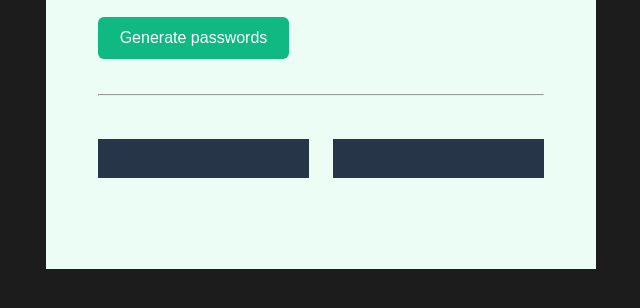
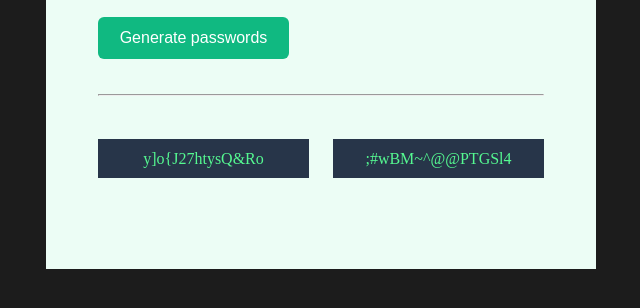
Before and after one commit to syntaxterror-master/Password-Generator, a plain HTML site: page index.html in a window 1280 px wide. Both pictures are taken after a click on the button "Generate passwords". Shown: the part 406-714 px from the top of the page, without its empty margins (319-959 px from the left). Drawn offline with Linux system fonts and the light colour scheme.

Commit message:
Implemented function that generates 2 random passwords

```diff
--- a/index.html
+++ b/index.html
@@ -16,7 +16,7 @@
     </div>
       <h1 id="heading-el">Generate a<br> <span>random password</span></h1>
       <p id="slogan-el">Never use an insecure password again.</p>
-      <button>Generate passwords</button>
+      <button onclick="generatePassword()">Generate passwords</button>
       <hr id="break-line">
       <div class="password-containers">
         <div class="password-container" id="password-first"></div>
--- a/script.js
+++ b/script.js
@@ -4,6 +4,9 @@ const characters = ["A","B","C","D","E","F","G","H","I","J","K","L","M","N","O"
   "@","#","$","%","^","&","*","(",")","_","-","+","=","{","[","}","]",",","|",":",";","<",">","."
   ,"?",
 "/"];
+
+let length = 15
+
 
 let maincontainerEl = document.getElementById("main-container")
 let headingEl = document.getElementById("heading-el")
@@ -12,6 +15,39 @@ let breakLine = document.getElementById("break-line")
 let passwordContainer = document.getElementById("password-container")
 let toggleOn = document.getElementById("toggle-on")
 let toggleOff = document.getElementById("toggle-off")
+let firstPassword = document.getElementById("password-first")
+let secondPassword = document.getElementById("password-second")
+
+
+function generatePassword() {
+   randomPasswordOne()
+   randomPasswordTwo()
+ }
+
+
+function randomPasswordOne() {
+  let passwordOne = ""
+  for (let i = 0; i < length; i++) {
+    let randomChars = Math.floor(Math.random() * 90)
+    passwordOne += characters[randomChars]
+}
+firstPassword.innerText = passwordOne
+ }
+
+
+
+
+
+ function randomPasswordTwo() {
+  let passwordTwo = ""
+  for (let i = 0; i < length; i++) {
+    let randomChars = Math.floor(Math.random() * 90)
+  passwordTwo += characters[randomChars]
+}
+  secondPassword.innerText = passwordTwo
+ }
+
+
 
 
 function darkTheme() {
--- a/style.css
+++ b/style.css
@@ -67,6 +67,12 @@ overflow: hidden;
   background-color: #273549;
   height: 39px;
   width: 211px;
+  color: #55F991;
+  display: flex;
+  justify-content: center;
+  align-items: center;
+  font-size: 16px;
+  font-weight: 500;
  }
 
 .toggle {
```
